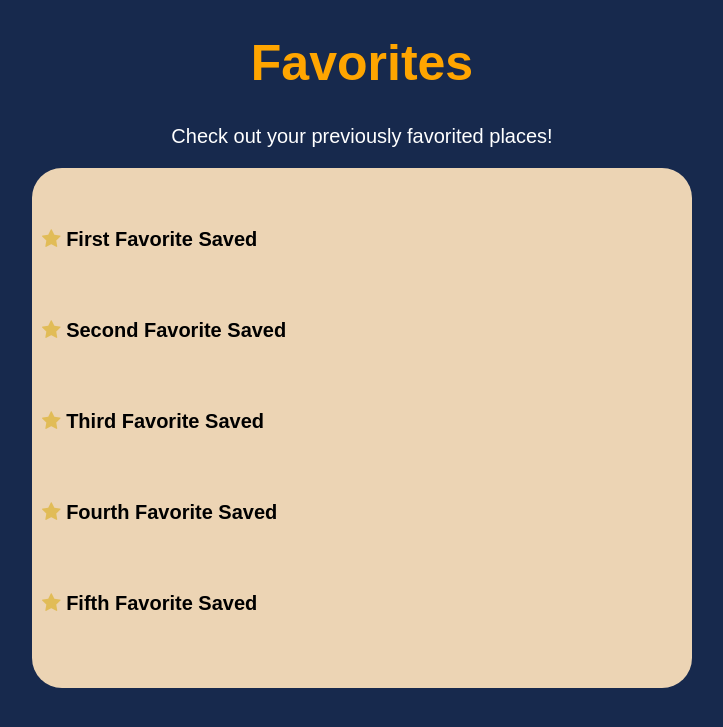
After one commit to revajeth/IlliniGather, a Flask app: template src/pages/templates/favorites.html in a window 1280 px wide. The commit adds this page. Shown: the top 727 px of the page, without its empty margins (278-1001 px from the left). Run offline with Flask 3, Linux system fonts and the light colour scheme; the template is opened without the code that fills it, so the values that code supplies are empty.

Commit message:
favorited places

```diff
--- a/src/pages/static/css/styles.css
+++ b/src/pages/static/css/styles.css
@@ -20,6 +20,12 @@ body {
     color: white;
     font: 1em sans-serif;
     font-size: 20px;
+  }
+  .favorite {
+    color: black;
+    font: 1em sans-serif;
+    font-size: 20px;
+    padding-top: 50px;
   }
 
   .updown {
@@ -61,5 +67,9 @@ body {
     padding: 20px;
   }
 
+  .checked {
+  color: rgba(217, 170, 17, 0.571);
+  }
+
 
   /* Add more styles as needed */
--- /dev/null
+++ b/src/pages/templates/favorites.html
@@ -0,0 +1,18 @@
+
+<!DOCTYPE html>
+<html>
+<head>
+    <title> IlliniGather</title>
+    <link href="../static/css/styles.css" type="text/css" rel="stylesheet" />
+</head>
+<body>
+ <h1>Favorites</h1>
+ <h3> Check out your previously favorited places!</h3>
+ <div class="box">
+    <link rel="stylesheet" href="https://cdnjs.cloudflare.com/ajax/libs/font-awesome/4.7.0/css/font-awesome.min.css">
+    <div class="favorite"><span class="fa fa-star checked"></span><b> First Favorite Saved</b></div><br>
+    <div class="favorite"><span class="fa fa-star checked"></span><b> Second Favorite Saved</b></div><br>
+    <div class="favorite"><span class="fa fa-star checked"></span><b> Third Favorite Saved</b></div><br>
+    <div class="favorite"><span class="fa fa-star checked"></span><b> Fourth Favorite Saved</b></div><br>
+    <div class="favorite"><span class="fa fa-star checked"></span><b> Fifth Favorite Saved</b></div><br>
+</div>
```
